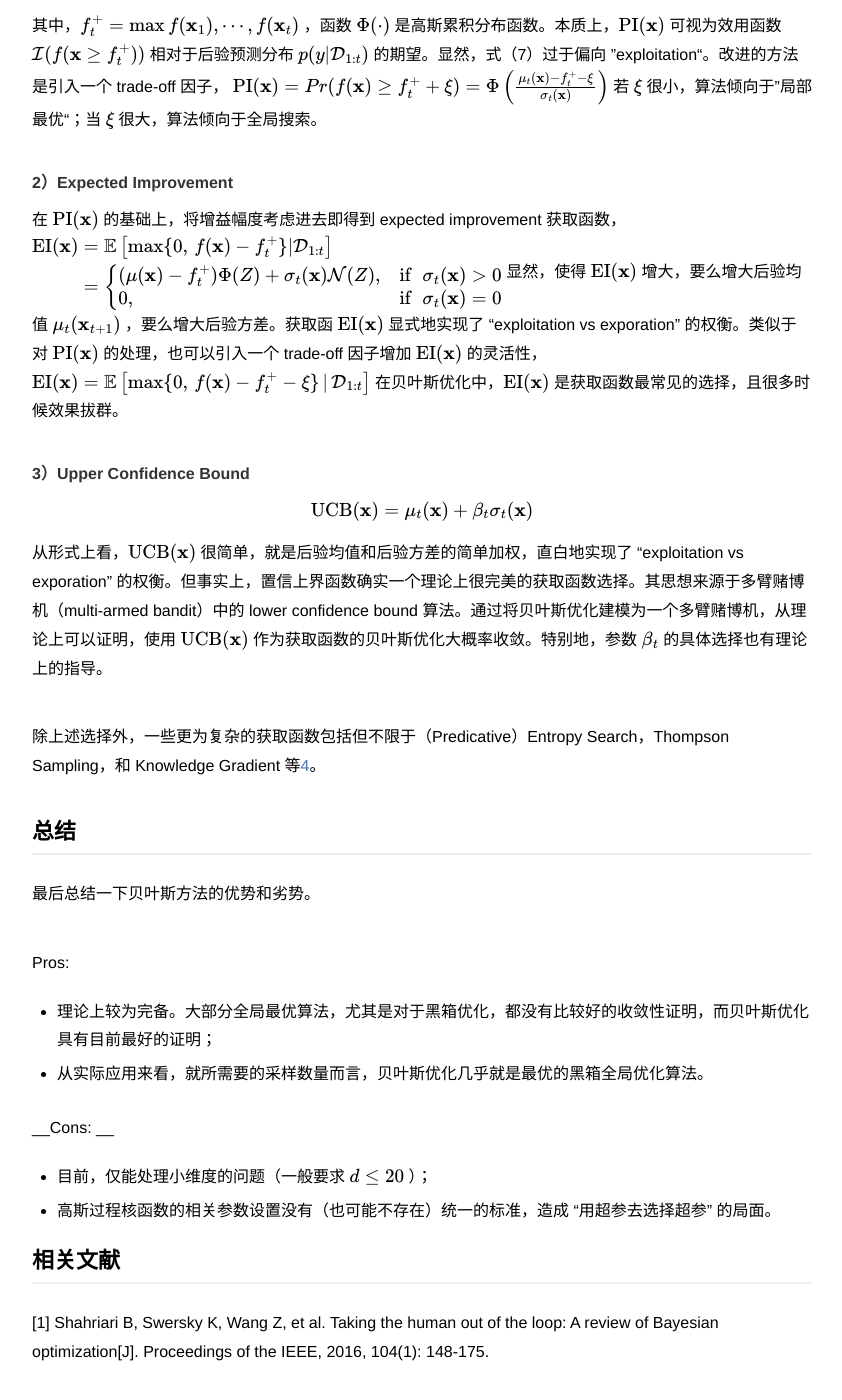
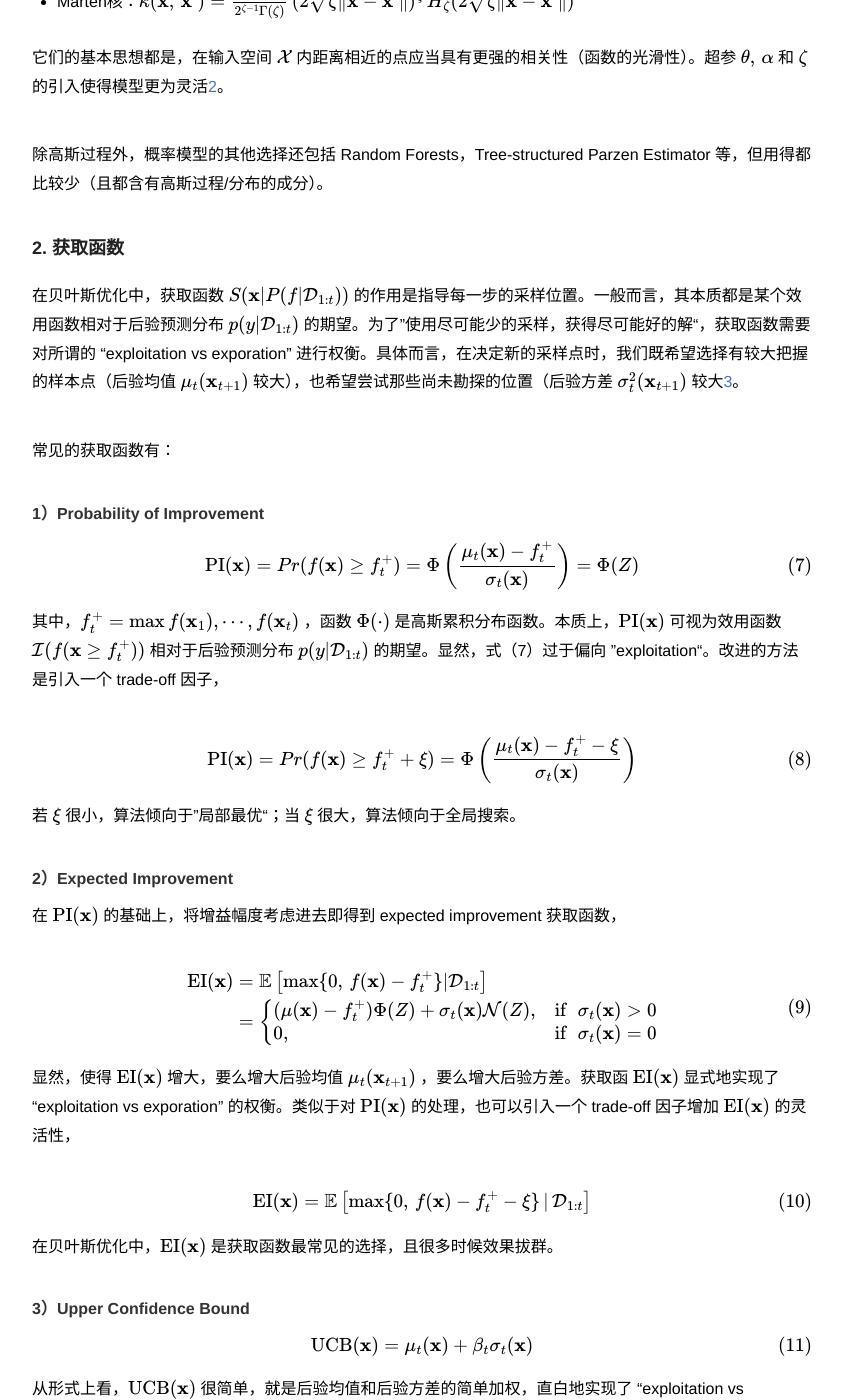
Before and after one commit to jhonhu1994/jhonhu1994.github.io, a Jekyll site: the page built from _posts/2016-05-18-carriage-return-line-feed-new-line-end-file.md, in a window 1280 px wide and 1400 px high, scrolled down 3138 px. Shown: the whole window, without its empty margins (218-1060 px from the left). Built offline with Jekyll 4.4.1, drawn with Linux system fonts in a browser that asks for light colours; formulas are drawn with MathJax 3.

Commit message:
Update 2016-05-18-carriage-return-line-feed-new-line-end-file.md

```diff
--- a/_posts/2016-05-18-carriage-return-line-feed-new-line-end-file.md
+++ b/_posts/2016-05-18-carriage-return-line-feed-new-line-end-file.md
@@ -9,9 +9,11 @@ category: blog
 ## 目标问题
 
 贝叶斯优化（Bayesian Optimization）用于解决黑箱无导数全局优化问题（black-box derivative-free global optimization）：
+
 $$
 \max_ {\mathbf{x}\in\mathcal{X}\subset\mathbb{R}^d}\;f(\mathbf{x})\tag{1}
 $$
+
 而与传统的优化问题不同，式（1）具有以下特征：
 
 - 目标函数 $f(\cdot)$ 没有闭式表达（black-box），且导数未知或难以计算（derivative-free），仅可以获得在任意采样点 $\mathbf{x}$ 处的取值 $y=f(\mathbf{x})$ ;
@@ -30,9 +32,11 @@ $$
 <center><p><font size="3"><em>随机过程可视为函数的分布，对于任意的自变量 x（指标），其返回函数 f(x) 取值的一个分布（图中虚线）。或者，可以认为，其返回 f(x) 取值的一个估计值（均值 &mu;(x)，图中实线），以及此估计的置信程度（方差 &sigma;(x)，图中紫色区域）</em></font><br/></p></center>
 
 设经过前 $t$ 步迭代，已获得样本集 $\mathcal{D}_ {1:t}=\{(\mathbf{x}_ 1,y_ 1),\,\cdots,\,(\mathbf{x}_ t,y_ t)\}$ ；根据贝叶斯理论，我们可以获得目标函数 $f(\mathbf{x})$ 的后验分布：$P(f\vert\mathcal{D}_ {1:t})\propto P(\mathcal{D}_ {1:t}\vert f)P(f)$ 。进而，第 $t+1$ 个采样点可通过最大化某个期望效用函数 $S(\mathbf{x}\vert P(f\vert\mathcal{D}_ {1:t}))$ 进行选取（例如，最大化后验均值 $\mu(\mathbf{x}\vert P(f\vert\mathcal{D}_ {1:t}))$ ），即有
+
 $$
 \mathbf{x}_ {t+1}\leftarrow\arg\,\max_ {\mathbf{x}}\,S(\mathbf{x}\vert P(f\vert\mathcal{D}_ {1:t}))\tag{2}
 $$
+
 根据（2）式，在贝叶斯优化中，一般称 $S(\mathbf{x}\vert P(f\vert\mathcal{D}_ {1:t}))$ 为获取函数（acquisition function）。在获得 $\mathbf{x}_ {t+1}$ 处的观测值 $y_ {t+1}=f(\mathbf{x}_ {t+1})$ 之后。重复上述过程，直至达到采样次数上限 $T$ . 最终，算法返回所有观测值中最大的样本点 $f(\mathbf{x}^* )=y_ T^+=\max\{y_ 1,\cdots,y_ t,\cdots,y_ T\}$ 作为优化问题（1）的解。
 
 显然，贝叶斯优化可以视为一个序贯优化方法，其每步迭代，都求解原始优化问题的一个近似/代理问题（即 $\max_{\mathbf{x}}\,S(\mathbf{x}\vert P(f\vert\mathcal{D}_ {1:t}))$ ），最终得到原问题的解。而使用统计模型对函数 $f(\cdot)$ 进行建模，其意义主要有两点：
@@ -47,10 +51,13 @@ $$
 ### 1. $P(f)$ 的选择
 
 高斯过程几乎是贝叶斯优化中先验分布的标准选择，一方面是由于高斯过程的易解释性和可操作性，另一方面是高斯过程理论上是紧集 $\mathcal{X}\subset\mathbb{R}^d$ 内任意连续函数的同意近似。假设目标函数 $f(\mathbf{x})$ 是高斯过程 $\mathcal{GP}(\mu(\mathbf{x}),\kappa(\mathbf{x},\mathbf{x}'))$  的一个实现，
+
 $$
 f(\mathbf{x})\sim\mathcal{GP}(\mu(\mathbf{x}),\kappa(\mathbf{x},\mathbf{x}')\tag{3}
 $$
+
 其中 $\mu(\mathbf{x})$ 是高斯过程的均值函数，$\kappa(\mathbf{x},\mathbf{x}')$ 是高斯过程的核函数，其返回任意样本对 $\mathbf{x}$ 和 $\mathbf{x}'$ 的协方差。设经过前 $t$ 步迭代，获取样本集 $\mathbf{x}_ {1:t}=\{\mathbf{x}_ 1,\cdots,\mathbf{x}_ t\}$ ；则对于任意新的样本集 $\mathbf{x}'_ {1:s} = \{\mathbf{x}'_ 1, \cdots, \mathbf{x}'_ s\}$ ，根据式（3），有多维联合正态分布：
+
 $$
 \left[\begin{array}{c}
 \mathbf{y}_ {1:t}\\
@@ -64,7 +71,9 @@ $$
 \end{array}\right]
 \right)
 $$
+
 其中，$\mathbf{y}_ {1:t}=\{y_ 1,\cdots,y_ t\}$ （随机变量 $y=f(\mathbf{x})$ ），$\boldsymbol{\mu}_ {1:t}=[\mu(\mathbf{x}_ 1),\cdots,\mu(\mathbf{x}_ t)]^\mathrm{T}$ ，核矩阵 $\mathbf{K}$ 为对应随机变量的协方差矩阵，
+
 $$
 \mathbf{K}_ {xx}=\left[\begin{array}{ccc}
 \kappa(\mathbf{x}_ 1,\mathbf{x}_ 1) & \cdots & \kappa(\mathbf{x}_ 1,\mathbf{x}_ t)\\
@@ -72,17 +81,22 @@ $$
 \kappa(\mathbf{x}_ t,\mathbf{x}_ 1) & \cdots & \kappa(\mathbf{x}_ t,\mathbf{x}_ t)
 \end{array}\right]\tag{4}
 $$
+
 现给定观测值 $\mathcal{D}_ {1:t}=\{(\mathbf{x}_ 1,y_ 1),\,\cdots,\,(\mathbf{x}_ t,y_ t)\}$ ，则利用贝叶斯统计，可以得到条件分布 $p(\mathbf{y}'_ {1:s}\vert\mathcal{D}_ {1:t})$ 。特别地，根据正态分布的共轭性，$p(\mathbf{y}'_ {1:s}\vert\mathcal{D}_ {1:t})$ 也是一个多维联合正态分布（亦即函数 $f(\mathbf{x})$ 的后验分布 $P(f\vert\mathcal{D}_ {1:t})$ 仍然是一个高斯过程[^1]）。具体对于贝叶斯优化而言，由于其是逐点的序贯决策，只需考虑 $s=1$ 的情况（记 $\mathbf{x}'_ 1$ 为 $\mathbf{x}_ {t+1}$ ），此时，我们有条件分布：
+
 $$
 p(y_ {t+1}\vert\mathcal{D}_ {1:t})=\mathcal{N}\left(\mu_ t(\mathbf{x}_ {t+1}),\,\sigma^2_ t(\mathbf{x}_ {t+1})\right)\tag{5}
 $$
+
 其均值 $\mu_ t(\mathbf{x}_ {t+1})$ 和方差 $\sigma^2_ {t}(\mathbf{x}_ {t+1})$ 分别为
+
 $$
 \begin{split}
 \mu_ t(\mathbf{x}_ {t+1}) &= \mu(\mathbf{x}_ {t+1}) + \mathbf{k}^{\mathrm{T}}\mathbf{K}^{-1}_ {xx}(\mathbf{y}_ {1:t}-\boldsymbol{\mu}_ {1:t})\\
 \sigma^2_ {t}(\mathbf{x}_ {t+1}) &= \kappa(\mathbf{x}_ {t=1},\,\mathbf{x}_ {t+1})-\mathbf{k}^\mathrm{T}\mathbf{K}^{-1}_ {xx}\mathbf{k}
 \end{split}\tag{6}
 $$
+
 其中，$\mathbf{k}=[\kappa(\mathbf{x}_ {t+1},\,\mathbf{x}_ 1),\cdots,\kappa(\mathbf{x}_ {t+1},\,\mathbf{x}_ t)]^\mathrm{T}$ 。式（5）本质上是新采样点 $\mathbf{x}_ {t+1}$ 处目标函数值 $y_ {t+1}=f(\mathbf{x}_ {t+1})$ 的后验预测分布（非参数模型）。其代表了我们当前对于目标函数 $f(\mathbf{x})$ 的认知（简单理解，可以认为后验均值 $\mu_ t(\mathbf{x}_ {t+1})$ 是 $f(\mathbf{x}_ {t+1})$ 的一个点估计，后验方差 $\sigma^2_ {t}(\mathbf{x}_ {t+1})$ 则反映了估计的置信程度）。
 
 显然，对于贝叶斯优化，先验分布 $P(f)$ 的选择是至关重要的。若选择高斯过程，则需要确定的，就是高斯过程的核函数 $\kappa(\mathbf{x},\mathbf{x}')$  （先验均值 $\mu(\mathbf{x})$ 一般设为常函数，如 $\mu(\mathbf{x})\equiv 0$ ）。主流的选择有两种：
@@ -110,14 +124,17 @@ $$
 $$
 
 其中，$f^+_ t=\max\{f(\mathbf{x}_ 1),\cdots,f(\mathbf{x}_ t)\}$ ，函数 $\Phi(\cdot)$ 是高斯累积分布函数。本质上，$\mbox{PI}(\mathbf{x})$ 可视为效用函数 $\mathcal{I}(f(\mathbf{x}\geq f^+_ t))$ 相对于后验预测分布 $p(y\vert\mathcal{D}_ {1:t})$ 的期望。显然，式（7）过于偏向 ”exploitation“。改进的方法是引入一个 trade-off 因子，
+
 $$
 \mathrm{PI}(\mathbf{x})=Pr(f(\mathbf{x})\geq f^+_ t+\xi)=\Phi\left(\frac{\mu_ t(\mathbf{x})-f^+_ t-\xi}{\sigma_ t(\mathbf{x})}\right)\tag{8}
 $$
+
 若 $\xi$ 很小，算法倾向于”局部最优“；当 $\xi$ 很大，算法倾向于全局搜索。
 
 #### 2）Expected Improvement
 
 在 $\mbox{PI}(\mathbf{x})$ 的基础上，将增益幅度考虑进去即得到 expected improvement 获取函数，
+
 $$
 \begin{split}
 \mbox{EI}(\mathbf{x})&=\mathbb{E}\left[\max\{0,\,f(\mathbf{x})-f^+_ t\}\vert\mathcal{D}_ {1:t}\right]\\
@@ -125,18 +142,21 @@ $$
 (\mu(\mathbf{x})-f^+_ t)\Phi(Z)+\sigma_ t(\mathbf{x})\mathcal{N}(Z), & \mathrm{if}\;\; \sigma_ t(\mathbf{x})>0\\
 0, & \mathrm{if}\;\; \sigma_ t(\mathbf{x})=0
 \end{cases}
-\end{split}
+\end{split}\tag{9}
 $$
+
 显然，使得 $\mbox{EI}(\mathbf{x})$ 增大，要么增大后验均值 $\mu_ t(\mathbf{x}_ {t+1})$ ，要么增大后验方差。获取函 $\mbox{EI}(\mathbf{x})$ 显式地实现了 “exploitation _vs_ exporation" 的权衡。类似于对 $\mbox{PI}(\mathbf{x})$ 的处理，也可以引入一个 trade-off 因子增加 $\mbox{EI}(\mathbf{x})$ 的灵活性，
+
 $$
-\mbox{EI}(\mathbf{x})=\mathbb{E}\left[\max\{0,\,f(\mathbf{x})-f^+_ t-\xi\}\,\vert\,\mathcal{D}_ {1:t}\right]
+\mbox{EI}(\mathbf{x})=\mathbb{E}\left[\max\{0,\,f(\mathbf{x})-f^+_ t-\xi\}\,\vert\,\mathcal{D}_ {1:t}\right]\tag{10}
 $$
+
 在贝叶斯优化中，$\mbox{EI}(\mathbf{x})$ 是获取函数最常见的选择，且很多时候效果拔群。
 
 #### 3）Upper Confidence Bound
 
 $$
-\mbox{UCB}(\mathbf{x}) = \mu_ t(\mathbf{x})+\beta_ t\sigma_ t(\mathbf{x})
+\mbox{UCB}(\mathbf{x}) = \mu_ t(\mathbf{x})+\beta_ t\sigma_ t(\mathbf{x})\tag{11}
 $$
 
 从形式上看，$\mbox{UCB}(\mathbf{x})$ 很简单，就是后验均值和后验方差的简单加权，直白地实现了 “exploitation _vs_ exporation" 的权衡。但事实上，置信上界函数确实一个理论上很完美的获取函数选择。其思想来源于多臂赌博机（multi-armed bandit）中的 lower confidence bound 算法。通过将贝叶斯优化建模为一个多臂赌博机，从理论上可以证明，使用 $\mbox{UCB}(\mathbf{x})$ 作为获取函数的贝叶斯优化大概率收敛。特别地，参数 $\beta_ t$ 的具体选择也有理论上的指导。
```
